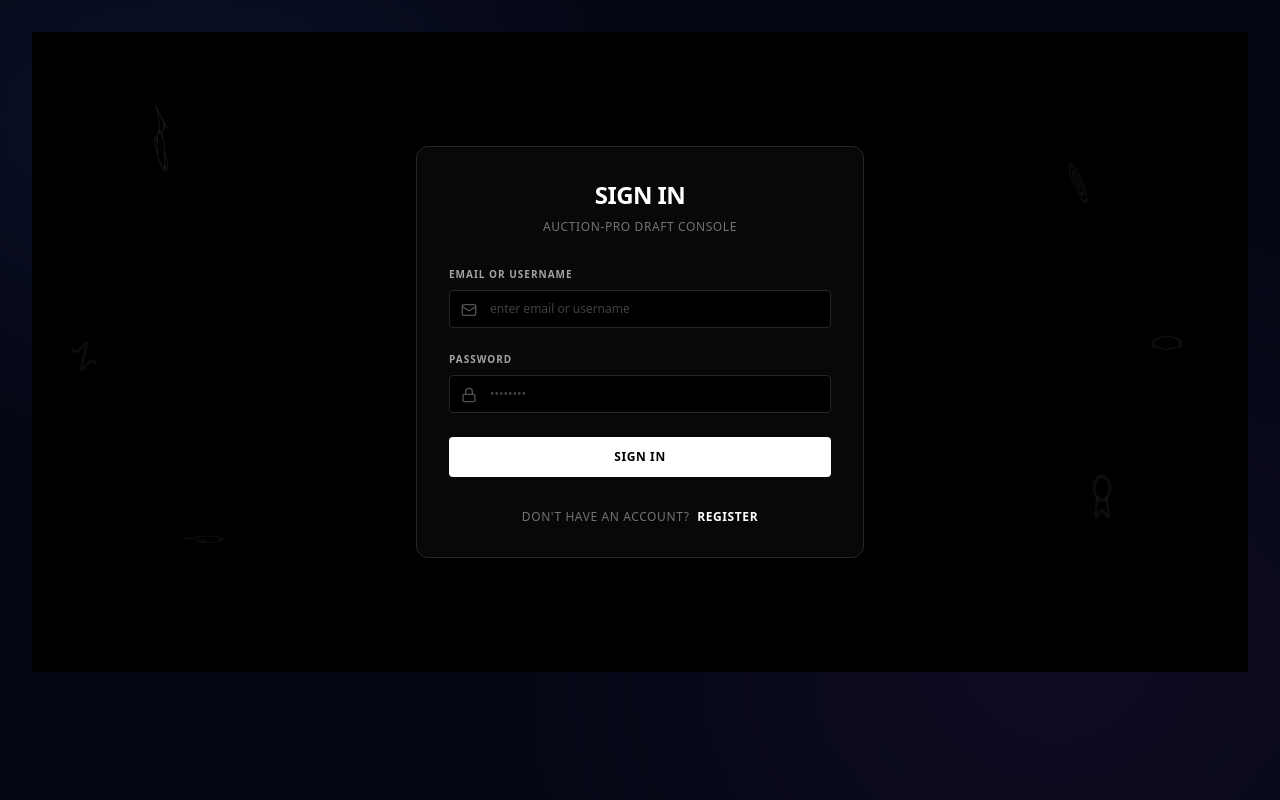
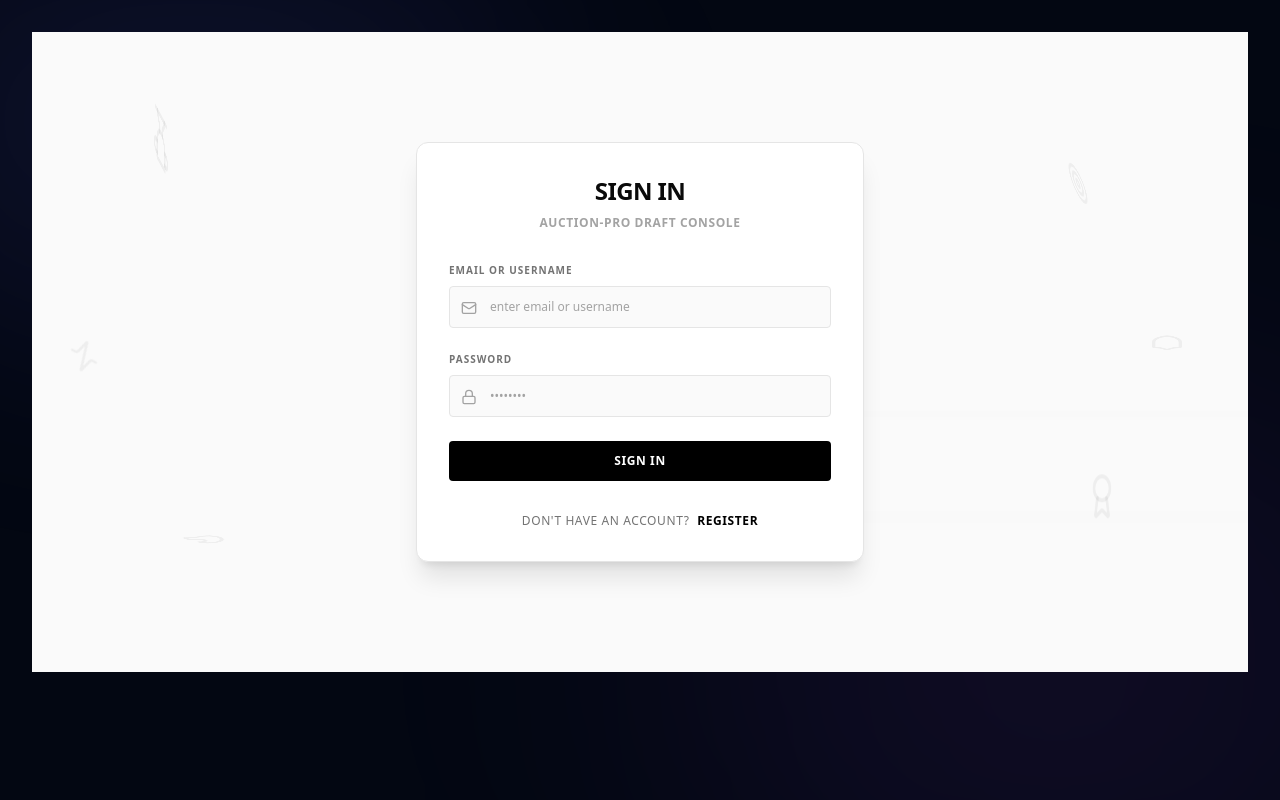
Before and after one commit to yogeshswami0/Auction, a React (Vite) app in the folder frontend/: page /login in a window 1280 px wide. Built offline with nearby package versions, Linux system fonts and the light colour scheme.

Commit message:
style: implement light-mode monochrome theme for login page

```diff
--- a/frontend/src/pages/Login.jsx
+++ b/frontend/src/pages/Login.jsx
@@ -10,8 +10,8 @@ const animationStyles = `
     100% { background-position-y: 80px; }
   }
   @keyframes stadium-pulse {
-    0%, 100% { opacity: 0.08; transform: perspective(800px) rotateX(70deg) translateZ(-50px) scale(1); }
-    50% { opacity: 0.18; transform: perspective(800px) rotateX(70deg) translateZ(-50px) scale(1.01); }
+    0%, 100% { opacity: 0.05; transform: perspective(800px) rotateX(70deg) translateZ(-50px) scale(1); }
+    50% { opacity: 0.12; transform: perspective(800px) rotateX(70deg) translateZ(-50px) scale(1.01); }
   }
 `;
 
@@ -51,47 +51,47 @@ const Login = () => {
   };
 
   return (
-    <div className="min-h-[80vh] flex items-center justify-center relative overflow-hidden py-10 px-4 bg-black">
+    <div className="min-h-[80vh] flex items-center justify-center relative overflow-hidden py-10 px-4 bg-neutral-50">
       {/* Inject custom CSS keyframes */}
       <style>{animationStyles}</style>
 
       {/* ========================================================================= */}
-      {/* MONOCHROME 3D SPORTS BACKGROUND                                            */}
+      {/* MONOCHROME LIGHT 3D SPORTS BACKGROUND                                     */}
       {/* ========================================================================= */}
 
-      {/* Glowing Monochrome 3D Stadium Field Wireframe at the bottom */}
+      {/* Glowing Monochrome 3D Stadium Field Wireframe at the bottom (Dark lines on light bg) */}
       <div
         className="absolute bottom-[-120px] left-1/2 -translate-x-1/2 w-[180vw] h-[55vh] origin-bottom opacity-10 pointer-events-none select-none z-0"
         style={{
           transform: "perspective(800px) rotateX(75deg) translateZ(0)",
-          background: "linear-gradient(to top, rgba(255, 255, 255, 0.15), transparent)",
+          background: "linear-gradient(to top, rgba(0, 0, 0, 0.05), transparent)",
           backgroundImage: `
-            linear-gradient(rgba(255, 255, 255, 0.08) 1px, transparent 1px),
-            linear-gradient(90deg, rgba(255, 255, 255, 0.08) 1px, transparent 1px)
+            linear-gradient(rgba(0, 0, 0, 0.04) 1px, transparent 1px),
+            linear-gradient(90deg, rgba(0, 0, 0, 0.04) 1px, transparent 1px)
           `,
           backgroundSize: "80px 80px",
           animation: "pitch-scroll 16s linear infinite",
-          borderTop: "1px solid rgba(255, 255, 255, 0.25)",
-          boxShadow: "0px -20px 80px rgba(255, 255, 255, 0.05)"
+          borderTop: "1px solid rgba(0, 0, 0, 0.08)",
+          boxShadow: "0px -20px 80px rgba(0, 0, 0, 0.01)"
         }}
       />
 
       {/* Stadium Boundary Ropes / Glow Ring in Monochrome */}
       <div
-        className="absolute bottom-[15vh] left-1/2 -translate-x-1/2 w-[85vw] h-[35vh] border border-dashed border-white/10 rounded-full pointer-events-none z-0"
+        className="absolute bottom-[15vh] left-1/2 -translate-x-1/2 w-[85vw] h-[35vh] border border-dashed border-neutral-900/5 rounded-full pointer-events-none z-0"
         style={{
           transform: "perspective(800px) rotateX(70deg) translateZ(-50px)",
-          boxShadow: "0 0 50px rgba(255, 255, 255, 0.05) inset",
+          boxShadow: "0 0 50px rgba(0, 0, 0, 0.02) inset",
           animation: "stadium-pulse 8s ease-in-out infinite"
         }}
       />
 
-      {/* Floating Monochrome Sports Icons */}
+      {/* Floating Monochrome Sports Icons (Dark gray low-opacity on light bg) */}
       <div className="absolute inset-0 w-full h-full pointer-events-none select-none z-0 overflow-hidden">
 
         {/* Trophy */}
         <motion.div
-          className="absolute text-white/5 filter drop-shadow-[0_0_8px_rgba(255,255,255,0.05)]"
+          className="absolute text-neutral-900/5 filter drop-shadow-[0_0_8px_rgba(0,0,0,0.02)]"
           style={{ left: '8%', top: '15%' }}
           animate={{
             y: [0, -20, 0],
@@ -109,7 +109,7 @@ const Login = () => {
 
         {/* Target */}
         <motion.div
-          className="absolute text-white/5 filter drop-shadow-[0_0_8px_rgba(255,255,255,0.05)]"
+          className="absolute text-neutral-900/5 filter drop-shadow-[0_0_8px_rgba(0,0,0,0.02)]"
           style={{ right: '12%', top: '22%' }}
           animate={{
             y: [0, -15, 0],
@@ -127,7 +127,7 @@ const Login = () => {
 
         {/* Flame */}
         <motion.div
-          className="absolute text-white/5"
+          className="absolute text-neutral-900/5"
           style={{ left: '12%', bottom: '15%' }}
           animate={{
             y: [0, -18, 0],
@@ -145,7 +145,7 @@ const Login = () => {
 
         {/* Award */}
         <motion.div
-          className="absolute text-white/5"
+          className="absolute text-neutral-900/5"
           style={{ right: '10%', bottom: '20%' }}
           animate={{
             y: [0, -25, 0],
@@ -162,7 +162,7 @@ const Login = () => {
 
         {/* Activity */}
         <motion.div
-          className="absolute text-white/5"
+          className="absolute text-neutral-900/5"
           style={{ left: '3%', top: '50%' }}
           animate={{
             y: [0, -12, 0],
@@ -179,7 +179,7 @@ const Login = () => {
 
         {/* Shield */}
         <motion.div
-          className="absolute text-white/5"
+          className="absolute text-neutral-900/5"
           style={{ right: '5%', top: '48%' }}
           animate={{
             y: [0, -18, 0],
@@ -197,58 +197,58 @@ const Login = () => {
       </div>
 
       {/* ========================================================================= */}
-      {/* SIMPLE BLACK AND WHITE LOGIN CARD                                         */}
+      {/* SIMPLE LIGHT SCHEME LOGIN CARD                                            */}
       {/* ========================================================================= */}
       <div
-        className="w-full max-w-md bg-neutral-950/80 backdrop-blur-md rounded-xl border border-neutral-800 p-8 relative z-10 transition-all hover:border-neutral-700 duration-300"
+        className="w-full max-w-md bg-white rounded-xl border border-neutral-200 p-8 relative z-10 shadow-xl transition-all hover:border-neutral-300 duration-300"
       >
         <div className="text-center mb-8">
-          <h1 className="text-2xl font-bold tracking-tight text-white mb-2 font-outfit uppercase">
+          <h1 className="text-2xl font-bold tracking-tight text-neutral-950 mb-2 font-outfit uppercase">
             Sign In
           </h1>
-          <p className="text-xs text-neutral-500 uppercase tracking-wider">
+          <p className="text-xs text-neutral-400 uppercase tracking-wider font-semibold">
             AUCTION-PRO draft console
           </p>
         </div>
 
         {error && (
-          <div className="mb-6 p-4 rounded bg-neutral-900 border border-neutral-800 text-neutral-300 text-xs flex items-center gap-3">
-            <AlertTriangle className="w-4 h-4 text-white shrink-0" />
+          <div className="mb-6 p-4 rounded bg-red-50 border border-red-100 text-red-700 text-xs flex items-center gap-3">
+            <AlertTriangle className="w-4 h-4 text-red-500 shrink-0" />
             <span>{error}</span>
           </div>
         )}
 
         <form onSubmit={handleSubmit} className="space-y-6">
           <div>
-            <label className="block text-[10px] font-bold text-neutral-400 uppercase tracking-widest mb-2">
+            <label className="block text-[10px] font-bold text-neutral-500 uppercase tracking-widest mb-2">
               Email or Username
             </label>
             <div className="relative">
-              <Mail className="absolute left-3 top-3 w-4 h-4 text-neutral-600" />
+              <Mail className="absolute left-3 top-3.5 w-4 h-4 text-neutral-400" />
               <input
                 type="text"
                 required
                 value={emailOrUsername}
                 onChange={(e) => setEmailOrUsername(e.target.value)}
                 placeholder="enter email or username"
-                className="w-full pl-10 pr-4 py-2.5 rounded bg-black border border-neutral-800 text-white placeholder-neutral-700 focus:outline-none focus:border-white transition-all text-xs"
+                className="w-full pl-10 pr-4 py-3 rounded bg-neutral-50 border border-neutral-200 text-neutral-950 placeholder-neutral-400 focus:outline-none focus:border-neutral-950 transition-all text-xs"
               />
             </div>
           </div>
 
           <div>
-            <label className="block text-[10px] font-bold text-neutral-400 uppercase tracking-widest mb-2">
+            <label className="block text-[10px] font-bold text-neutral-500 uppercase tracking-widest mb-2">
               Password
             </label>
             <div className="relative">
-              <Lock className="absolute left-3 top-3 w-4 h-4 text-neutral-600" />
+              <Lock className="absolute left-3 top-3.5 w-4 h-4 text-neutral-400" />
               <input
                 type="password"
                 required
                 value={password}
                 onChange={(e) => setPassword(e.target.value)}
                 placeholder="••••••••"
-                className="w-full pl-10 pr-4 py-2.5 rounded bg-black border border-neutral-800 text-white placeholder-neutral-700 focus:outline-none focus:border-white transition-all text-xs"
+                className="w-full pl-10 pr-4 py-3 rounded bg-neutral-50 border border-neutral-200 text-neutral-950 placeholder-neutral-400 focus:outline-none focus:border-neutral-950 transition-all text-xs"
               />
             </div>
           </div>
@@ -256,7 +256,7 @@ const Login = () => {
           <button
             type="submit"
             disabled={loading}
-            className="w-full py-3 rounded bg-white hover:bg-neutral-200 text-black font-bold uppercase transition-all duration-200 text-xs tracking-wider"
+            className="w-full py-3 rounded bg-black hover:bg-neutral-800 text-white font-bold uppercase transition-all duration-200 text-xs tracking-wider"
           >
             {loading ? 'Authenticating...' : 'Sign In'}
           </button>
@@ -264,7 +264,7 @@ const Login = () => {
 
         <p className="mt-8 text-center text-xs text-neutral-500 uppercase tracking-wider">
           Don't have an account?{' '}
-          <Link to="/register" className="text-white hover:underline font-bold ml-1">
+          <Link to="/register" className="text-black hover:underline font-bold ml-1">
             Register
           </Link>
         </p>
```
